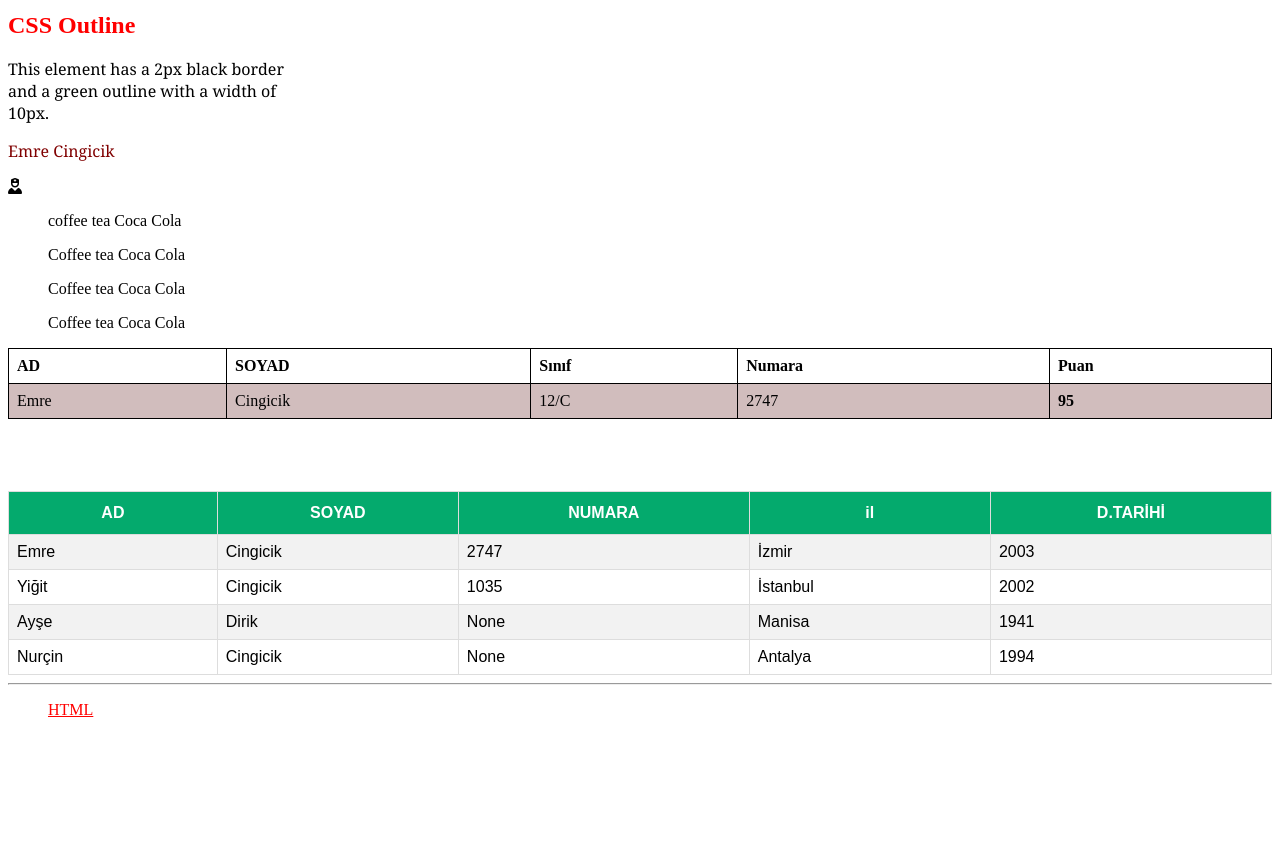
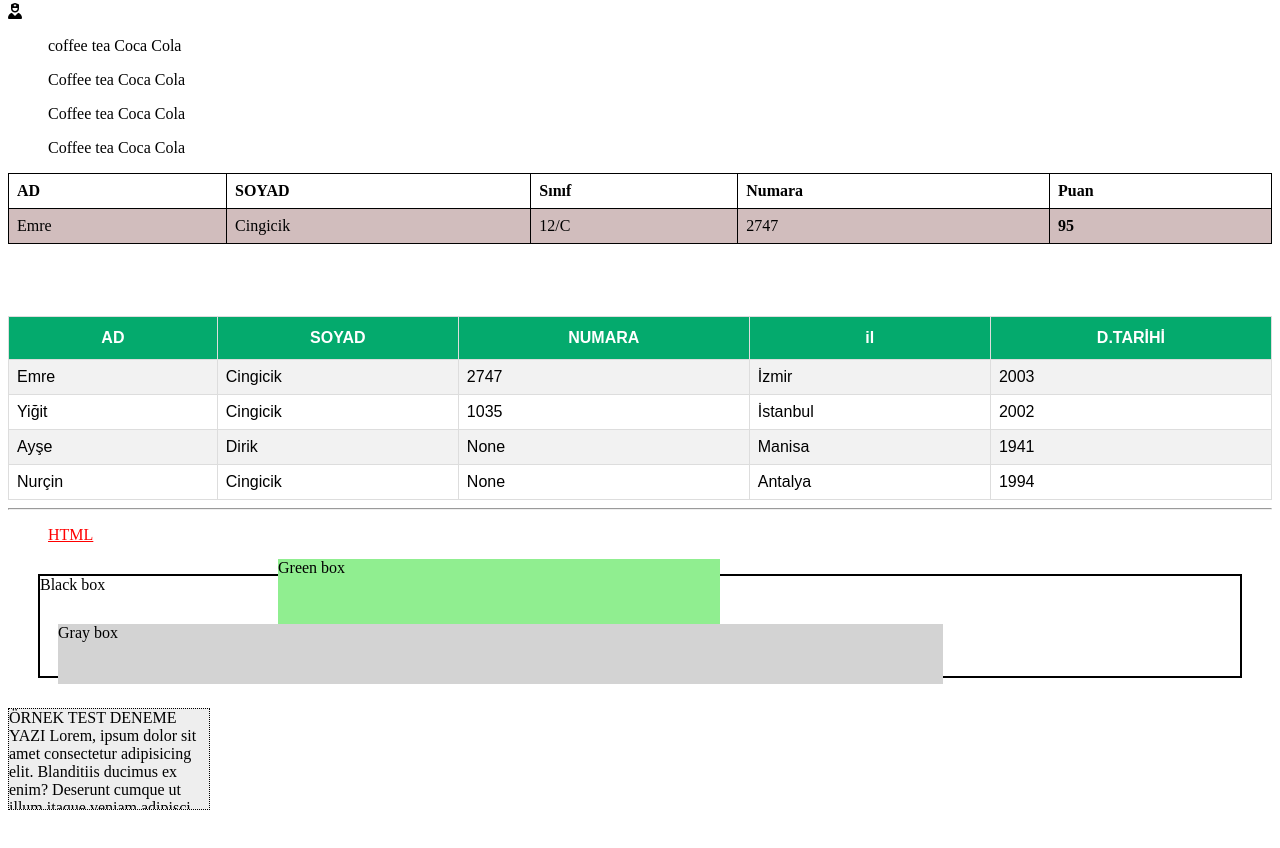
Before and after one commit to Emrecingicik/html_egitim, a plain HTML site: page index.html in a window 1280 px wide. Shown: the part 804-1652 px from the top of the page. Before the commit the page ends 1539 px from the top, so only its background shows below. Drawn offline with Linux system fonts and the light colour scheme.

Commit message:
28.10.2021
.

```diff
--- a/index.html
+++ b/index.html
@@ -188,6 +188,45 @@
 
 
 
+<div class="container">
+  <div class="black-box">Black box</div>
+  <div class="gray-box">Gray box</div>
+  <div class="green-box">Green box</div>
+</div>
+
+
+
+<div class=overflow>
+ÖRNEK TEST DENEME YAZI Lorem, ipsum dolor sit amet consectetur
+adipisicing elit. Blanditiis ducimus ex enim? Deserunt cumque ut illum itaque veniam adipisci
+incidunt possimus, rerum nam! Rerum optio ut nesciunt quia, dolore aut.
+</div>
+
+<br><br>
+
+
+<!--
+<div class="div1">
+  Test yazı 1
+</div>
+
+
+<div class="div2">
+  test yazı 2
+  </div>
+
+
+  <div class="div3">
+    Lorem ipsum dolor sit amet consectetur adipisicing elit. Nemo maiores nisi sit nam, perspiciatis nesciunt quia. In tempore suscipit libero saepe velit quae nemo esse quidem voluptatum, aut a tenetur!
+    </div>
+
+
+                              <div class="div4">
+      Lorem ipsum, dolor sit amet consectetur adipisicing elit. Eaque nihil neque consequatur enim est voluptatem nam nostrum dignissimos. Fugiat doloribus veritatis molestias facilis neque explicabo ipsam sunt numquam eum libero.
+      </div>
+-->
+
+
 
 
 
--- a/makyaj.css
+++ b/makyaj.css
@@ -206,17 +206,86 @@ li{
 }
 
 
+/* Z-index fotoğrafı / yazıyı vb. arkaya öne alma */
+/* float= konum belirleme */
+img {
+  left: 0px;
+  top: 0px;
+  z-index: -1;
+  float: right;
+}
+
+
+.container {
+  position: relative;
+}
+
+
+.black-box {
+  position: relative;
+  z-index: 1;
+  border: 2px solid black;
+  height: 100px;
+  margin: 30px;
+}
+
+.gray-box {
+  position: absolute;
+  z-index: 3;
+  background: lightgray;
+  height: 60px;
+  width: 70%;
+  left: 50px;
+  top: 50px;
+}
+
+.green-box {
+  position: absolute;
+  z-index: 2;
+  background: lightgreen;
+  width: 35%;
+  left: 270px;
+  top: -15px;
+  height: 100px;
+}
 
 
 
+/* over flow kullanımı = auto, scroll, hidden, visible */
+div.overflow {
+  background-color: #eee;
+  width: 200px;
+  height: 100px;
+  border: 1px dotted black;
+  overflow: auto;
+}
 
 
 
+.div1{
+  float: left;
+  padding: 10px;
+  border: 3px solid#73AD21;
+}
 
 
+.div2{
+  padding: 10px;
+  border: 3px   solid red;
+}
+
+.div3{
+  float: left;
+  padding: 10px;
+  border: 3px solid #73AD21;
+}
 
 
-
+.div4 {
+  padding: 10px;
+  border: 3px solid red;
+  clear: left;
+}
 
 
 
```
